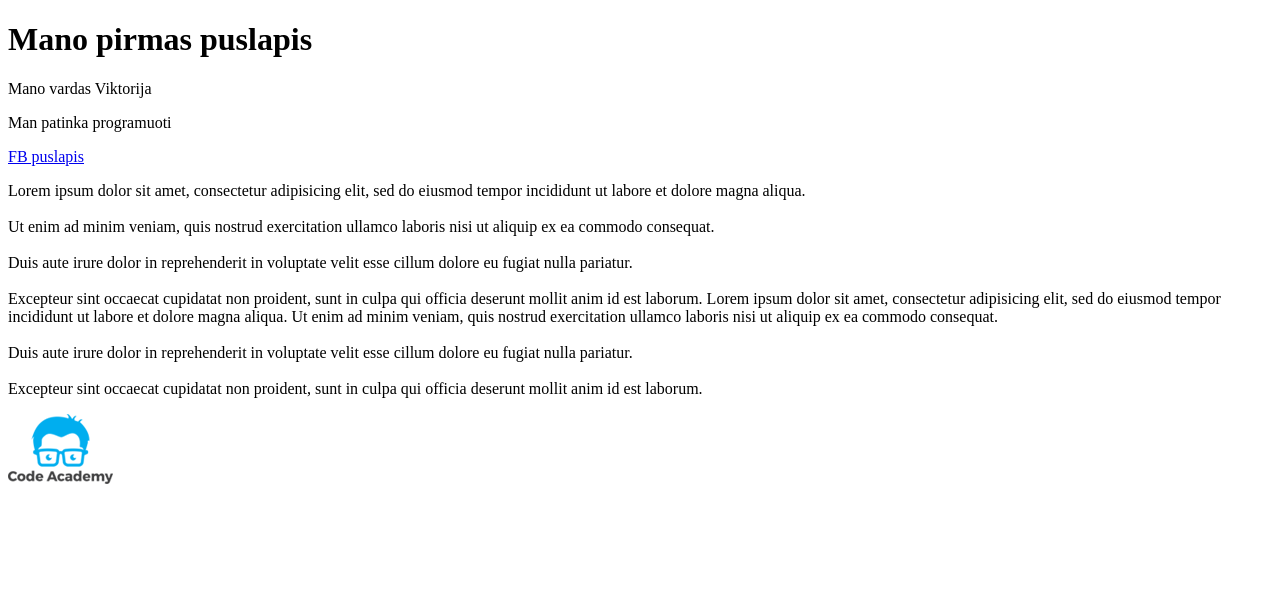
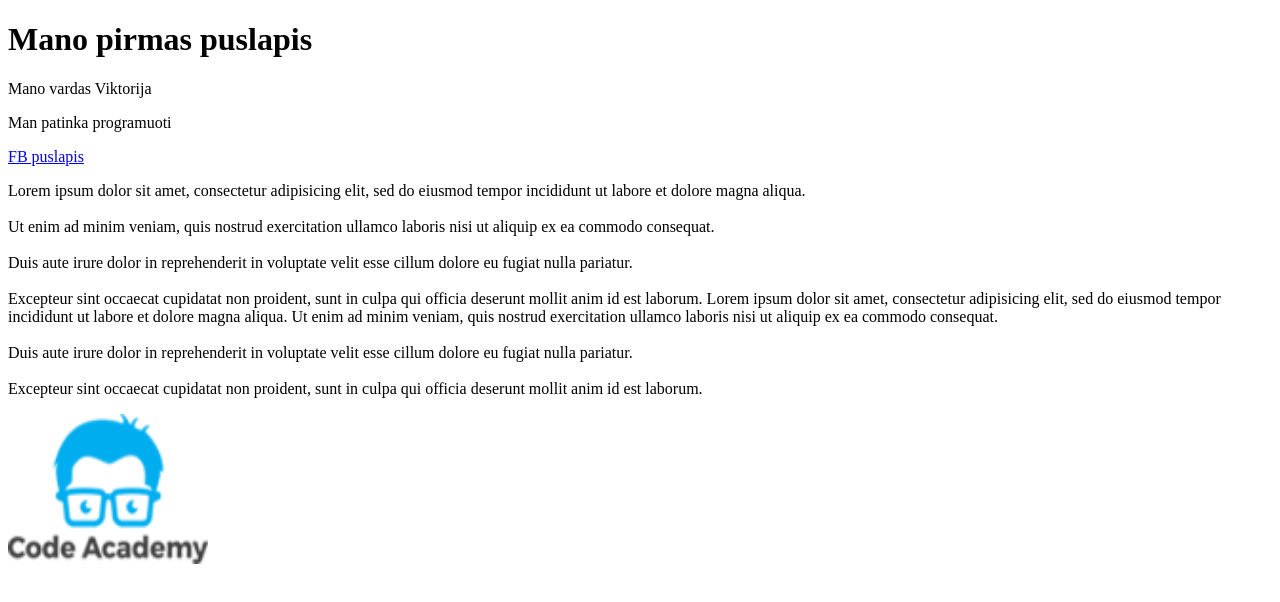
Before and after one commit to viktorijagardauskiene/Helloworld, a plain HTML site: page index.html in a window 1280 px wide. Drawn offline with Linux system fonts and the light colour scheme.

Commit message:
size of pic
width and heiht of pic changed in pixels

```diff
--- a/index.html
+++ b/index.html
@@ -25,7 +25,7 @@
 	cillum dolore eu fugiat nulla pariatur. <br></br> Excepteur sint occaecat cupidatat non
 	proident, sunt in culpa qui officia deserunt mollit anim id est laborum.</p>
 
-	<img src="images/logo.png">
+	<img width="200" height="150" src="images/logo.png">
 
 	</body>
 </html>
```
